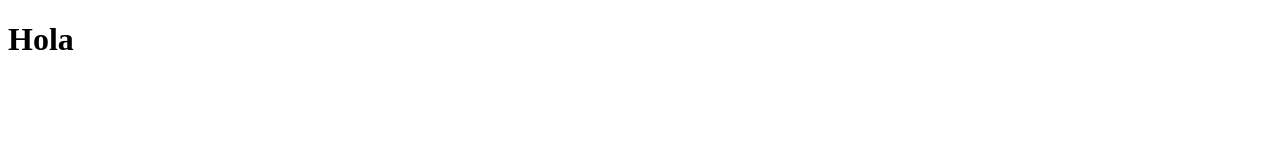
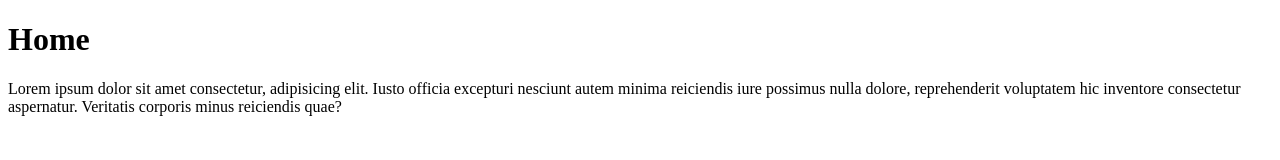
Before and after one commit to juankp3/MisPrimerosPasosEnGit, a plain HTML site: page index.html in a window 1280 px wide. Drawn offline with Linux system fonts and the light colour scheme.

Commit message:
Nosotros y cambio del index

```diff
--- a/index.html
+++ b/index.html
@@ -7,7 +7,8 @@
 </head>
 <body>
 
-  <h1>Hola</h1>
+  <h1>Home</h1>
+  <p>Lorem ipsum dolor sit amet consectetur, adipisicing elit. Iusto officia excepturi nesciunt autem minima reiciendis iure possimus nulla dolore, reprehenderit voluptatem hic inventore consectetur aspernatur. Veritatis corporis minus reiciendis quae?</p>
 
 </body>
 </html>
```
Also changed, not shown: nosotros.html (added, +12 -0 lines).
